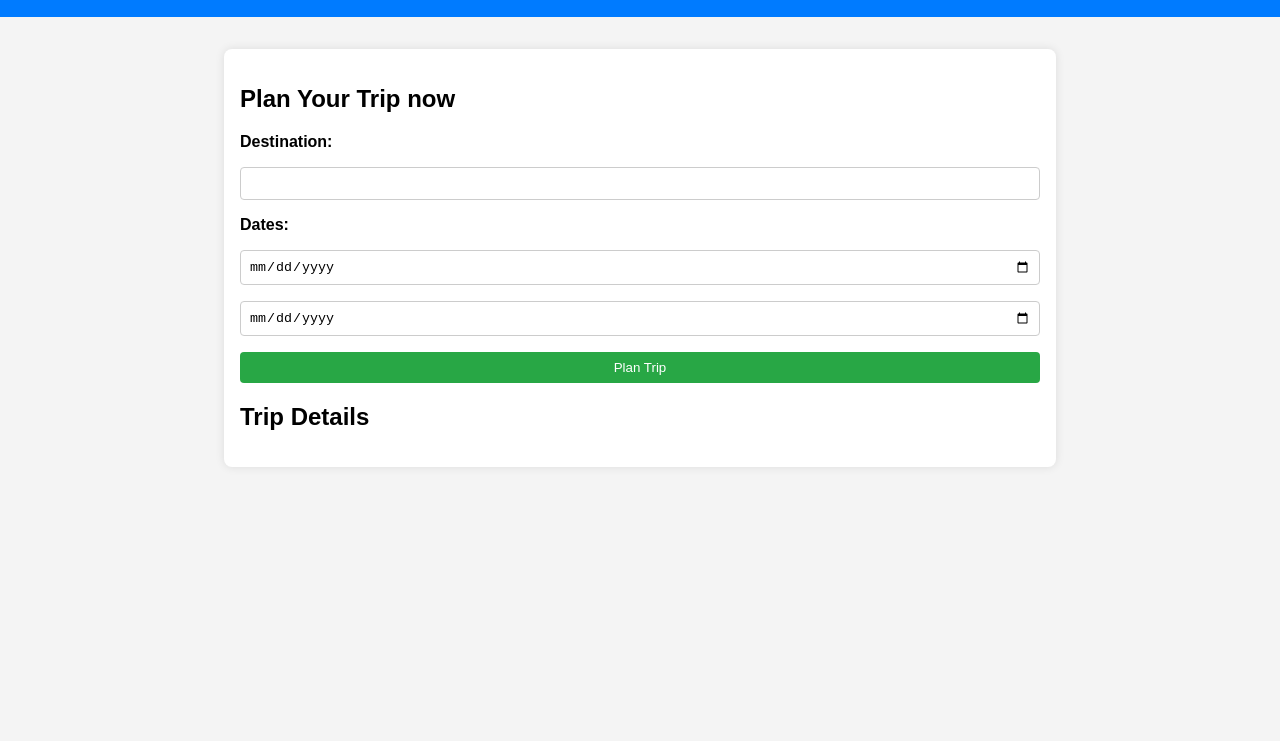
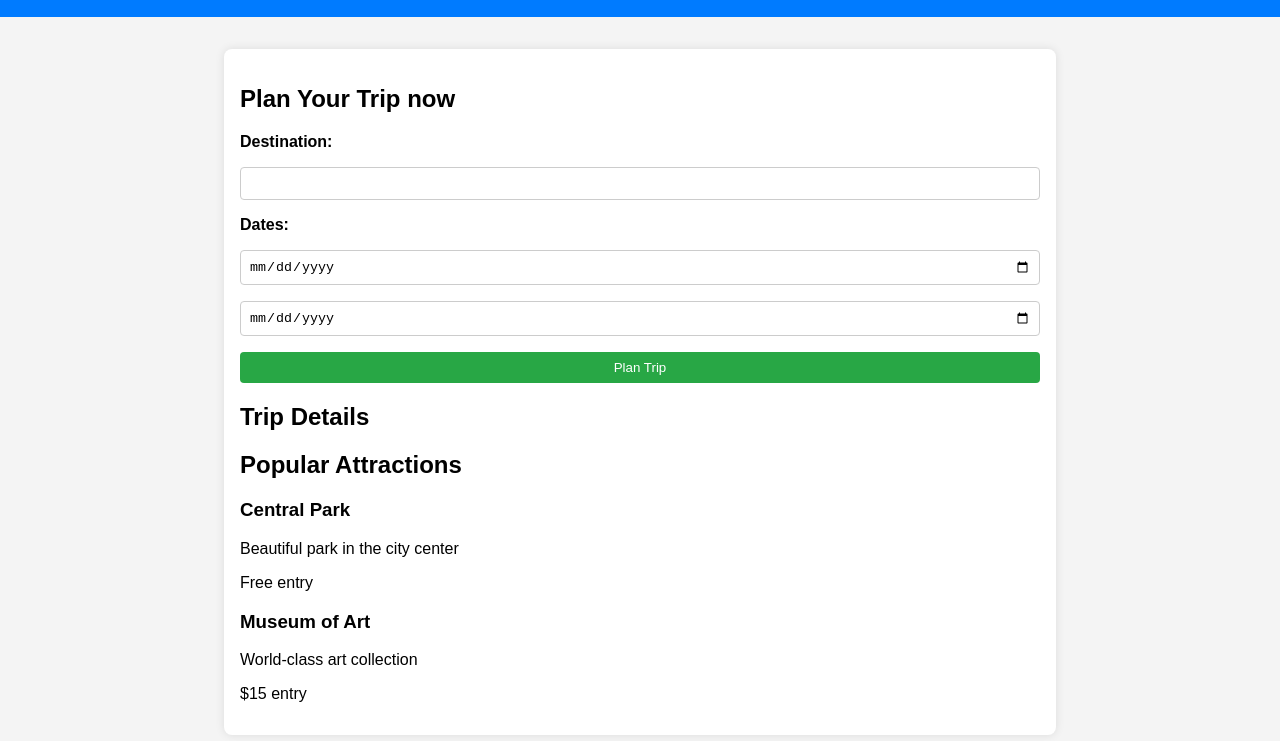
Before and after one commit to Aditya-jss/Travel, a plain HTML site: page index.html in a window 1280 px wide. Shown: the part 95-836 px from the top of the page. Before the commit the page ends 800 px from the top, so only its background shows below. Drawn offline with Linux system fonts and the light colour scheme.

Commit message:
Add attractions section with popular places

```diff
--- a/index.html
+++ b/index.html
@@ -26,6 +26,21 @@
             <h2>Trip Details</h2>
             <div id="trip-info"></div>
         </section>
+        <section id="attractions">
+            <h2>Popular Attractions</h2>
+            <div id="attraction-list">
+                <div class="attraction">
+                    <h3>Central Park</h3>
+                    <p>Beautiful park in the city center</p>
+                    <p>Free entry</p>
+                </div>
+                <div class="attraction">
+                    <h3>Museum of Art</h3>
+                    <p>World-class art collection</p>
+                    <p>$15 entry</p>
+                </div>
+            </div>
+        </section>
     </main>
     <script src="script.js"></script>
 </body>
```
